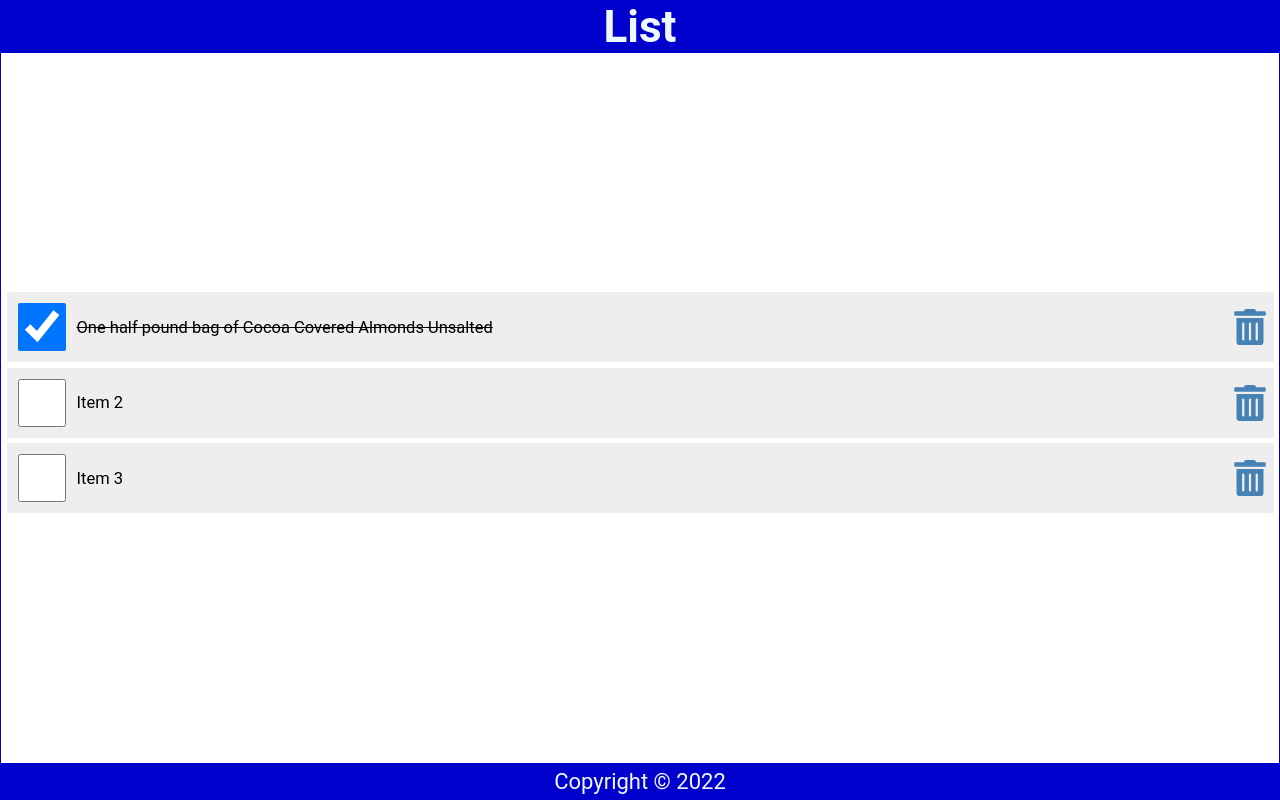
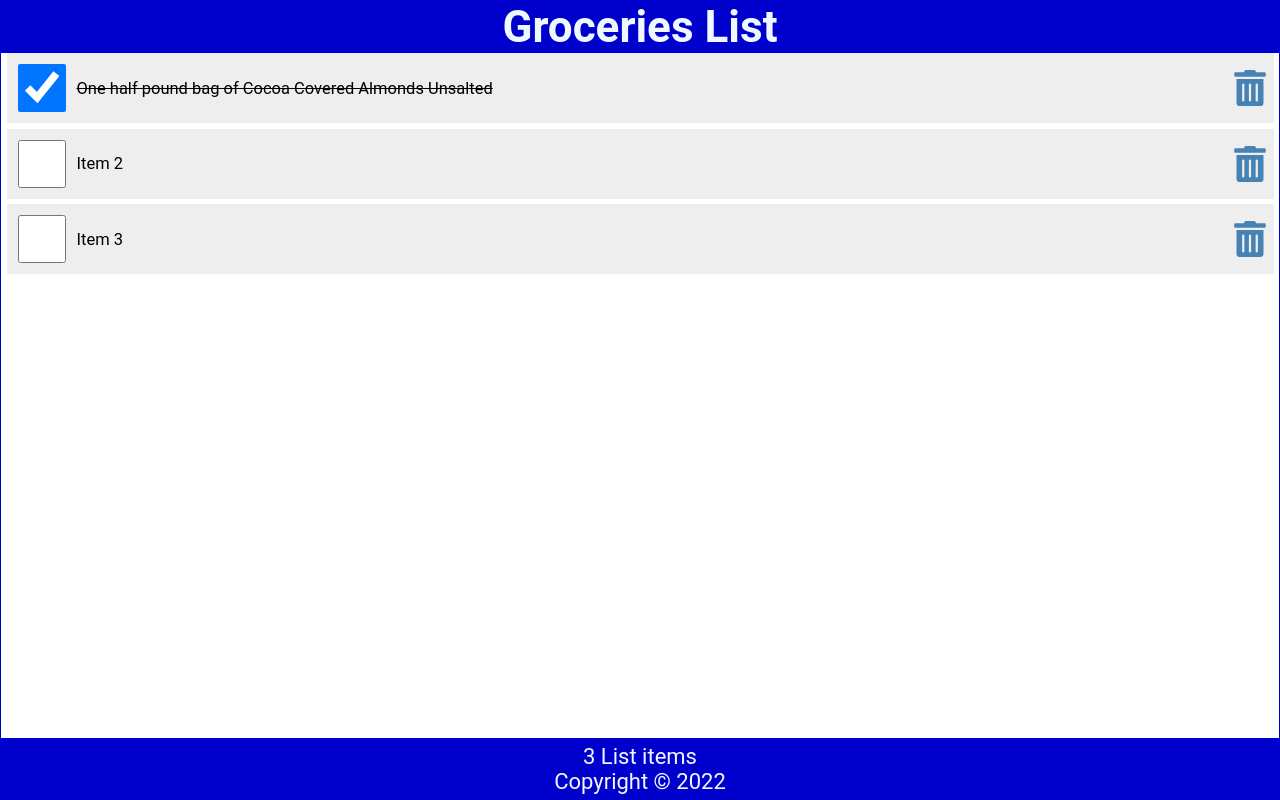
Before and after one commit to IamIGI/React-Cheatsheet, a React (Create React App) app: page / in a window 1280 px wide. Built offline with nearby package versions, Linux system fonts and the light colour scheme.

Commit message:
props and Props Drilling

```diff
--- a/src/App.js
+++ b/src/App.js
@@ -1,13 +1,44 @@
 import Content from './Content';
 import Footer from './Footer/Footer';
 import Header from './Header';
+import { useState } from 'react';
 
 function App() {
+    const [items, setItems] = useState([
+        {
+            id: 1,
+            checked: true,
+            item: 'One half pound bag of Cocoa Covered Almonds Unsalted',
+        },
+        {
+            id: 2,
+            checked: false,
+            item: 'Item 2',
+        },
+        {
+            id: 3,
+            checked: false,
+            item: 'Item 3',
+        },
+    ]);
+
+    const handleCheck = (id) => {
+        const listItems = items.map((item) => (item.id === id ? { ...item, checked: !item.checked } : item));
+        setItems(listItems);
+        localStorage.setItems('shoppingList', JSON.stringify(listItems));
+    };
+
+    const handleDelete = (id) => {
+        const listItems = items.filter((item) => item.id !== id); //return elements that statement is true
+        setItems(listItems);
+        localStorage.setItems('shoppingList', JSON.stringify(listItems));
+    };
+
     return (
         <div className="App">
-            <Header />
-            <Content />
-            <Footer />
+            <Header title="Groceries List" />
+            <Content items={items} handleCheck={handleCheck} handleDelete={handleDelete} />
+            <Footer length={items.length} />
         </div>
     );
 }
--- a/src/Content.js
+++ b/src/Content.js
@@ -1,55 +1,12 @@
-import React from 'react';
-import { useState } from 'react';
-import { FaTrashAlt } from 'react-icons/fa';
+import { React } from 'react';
 
-const Content = () => {
-    const [items, setItems] = useState([
-        {
-            id: 1,
-            checked: true,
-            item: 'One half pound bag of Cocoa Covered Almonds Unsalted',
-        },
-        {
-            id: 2,
-            checked: false,
-            item: 'Item 2',
-        },
-        {
-            id: 3,
-            checked: false,
-            item: 'Item 3',
-        },
-    ]);
+import ItemList from './ItemList';
 
-    const handleCheck = (id) => {
-        const listItems = items.map((item) => (item.id === id ? { ...item, checked: !item.checked } : item));
-        setItems(listItems);
-        localStorage.setItems('shoppingList', JSON.stringify(listItems));
-    };
-
-    const handleDelete = (id) => {
-        const listItems = items.filter((item) => item.id !== id); //return elements that statement is true
-        setItems(listItems);
-        localStorage.setItems('shoppingList', JSON.stringify(listItems));
-    };
-
+const Content = ({ items, handleCheck, handleDelete }) => {
     return (
         <main>
             {items.length ? (
-                <ul>
-                    {items.map((item) => (
-                        <li className="item" key={item.id}>
-                            <input type="checkbox" onChange={() => handleCheck(item.id)} checked={item.checked} />
-                            <label
-                                style={item.checked ? { textDecoration: 'line-through' } : null}
-                                onDoubleClick={() => handleCheck(item.id)}
-                            >
-                                {item.item}
-                            </label>
-                            <FaTrashAlt onClick={() => handleDelete(item.id)} role="button" tabIndex="0" />
-                        </li>
-                    ))}
-                </ul>
+                <ItemList items={items} handleCheck={handleCheck} handleDelete={handleDelete} />
             ) : (
                 <p style={{ marginTop: '2rem' }}>List is empty</p>
             )}
--- a/src/Footer/Footer.js
+++ b/src/Footer/Footer.js
@@ -1,14 +1,19 @@
 import React from 'react';
 // import { Wrapper } from './Footer.style';
 
-const Footer = () => {
+const Footer = ({ length }) => {
     const today = new Date();
 
     return (
         <>
             {/* <Wrapper> */}
             <footer>
-                <p>Copyright &copy; {today.getFullYear()}</p>
+                <p>
+                    {' '}
+                    {length} List {length === 1 ? 'item' : 'items'}
+                    <br />
+                    Copyright &copy; {today.getFullYear()}
+                </p>
             </footer>
             {/* </Wrapper> */}
         </>
--- a/src/Header.js
+++ b/src/Header.js
@@ -1,11 +1,16 @@
 import React from 'react';
 
-export const Header = () => {
+export const Header = ({ title }) => {
     return (
         <header>
-            <h1>List</h1>
+            <h1>{title}</h1>
         </header>
     );
 };
 
+//Default props used, when prop key don't exists
+Header.defaultProps = {
+    title: 'Default Title',
+};
+
 export default Header;
--- /dev/null
+++ b/src/ItemList.js
@@ -0,0 +1,13 @@
+import LineItem from './LineItem';
+
+const ItemList = ({ items, handleCheck, handleDelete }) => {
+    return (
+        <ul>
+            {items.map((item) => (
+                <LineItem key={item.id} item={item} handleCheck={handleCheck} handleDelete={handleDelete} />
+            ))}
+        </ul>
+    );
+};
+
+export default ItemList;
--- /dev/null
+++ b/src/LineItem.js
@@ -0,0 +1,23 @@
+import { FaTrashAlt } from 'react-icons/fa';
+
+const LineItem = ({ item, handleCheck, handleDelete }) => {
+    return (
+        <li className="item">
+            <input type="checkbox" onChange={() => handleCheck(item.id)} checked={item.checked} />
+            <label
+                style={item.checked ? { textDecoration: 'line-through' } : null}
+                onDoubleClick={() => handleCheck(item.id)}
+            >
+                {item.item}
+            </label>
+            <FaTrashAlt
+                onClick={() => handleDelete(item.id)}
+                role="button"
+                tabIndex="0"
+                aria-label={`Delete ${item.item}`}
+            />
+        </li>
+    );
+};
+
+export default LineItem;
--- a/src/index.css
+++ b/src/index.css
@@ -43,7 +43,7 @@
     display: flex;
     flex-direction: column;
     flex-grow: 1;
-    justify-content: center;
+    justify-content: flex-start;
     align-items: center;
     overflow-y: auto;
 }
@@ -55,6 +55,7 @@
     color: aliceblue;
     display: grid;
     place-content: center;
+    text-align: center;
 }
 
 ul {
```
Also changed, not shown: 1 other file (tests, documents, lock files or other folders).
